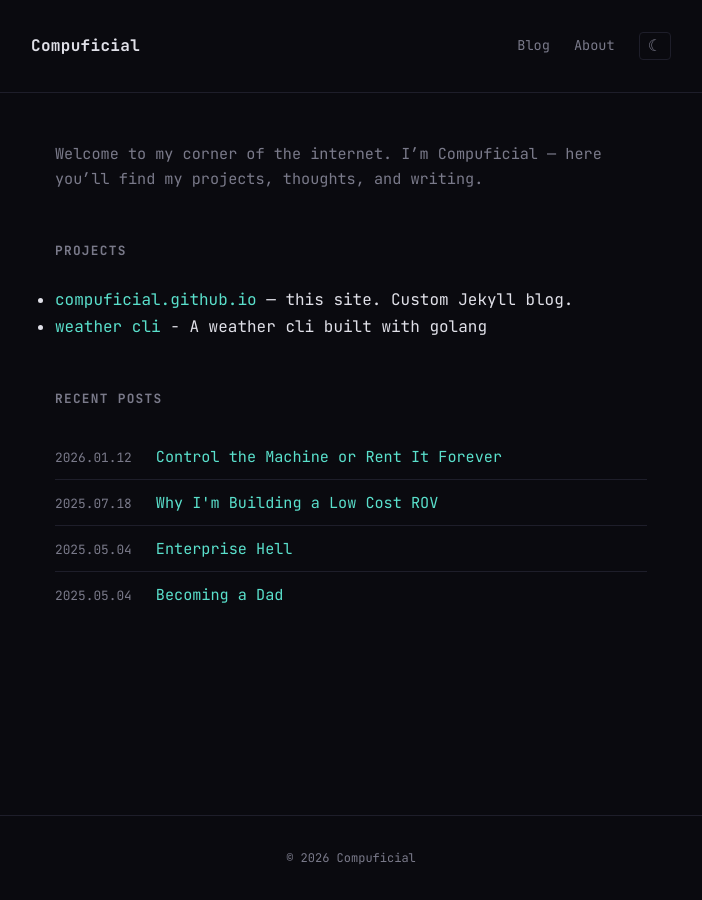
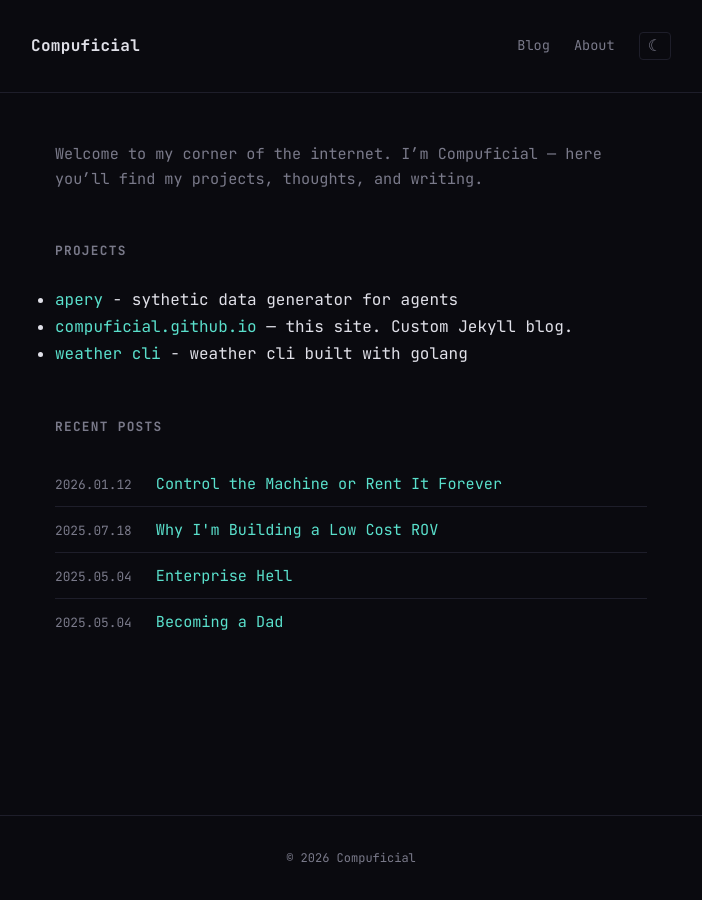
Before and after one commit to compuficial/compuficial.github.io, a Jekyll site: the page built from index.md, in a window 1280 px wide. Shown: the whole page, without its empty margins (289-991 px from the left). Built offline with Jekyll 4.4.1, drawn with Linux system fonts in a browser that asks for light colours.

Commit message:
add apery to project

```diff
--- a/index.md
+++ b/index.md
@@ -6,5 +6,6 @@ Welcome to my corner of the internet. I'm Compuficial — here you'll find my pr
 
 ## Projects
 
+- [apery](https://github.com/compuficial/apery) - sythetic data generator for agents
 - [compuficial.github.io](https://github.com/compuficial/compuficial.github.io) — this site. Custom Jekyll blog.
-- [weather cli](https://github.com/compuficial/go-weather) - A weather cli built with golang
+- [weather cli](https://github.com/compuficial/go-weather) - weather cli built with golang
```
